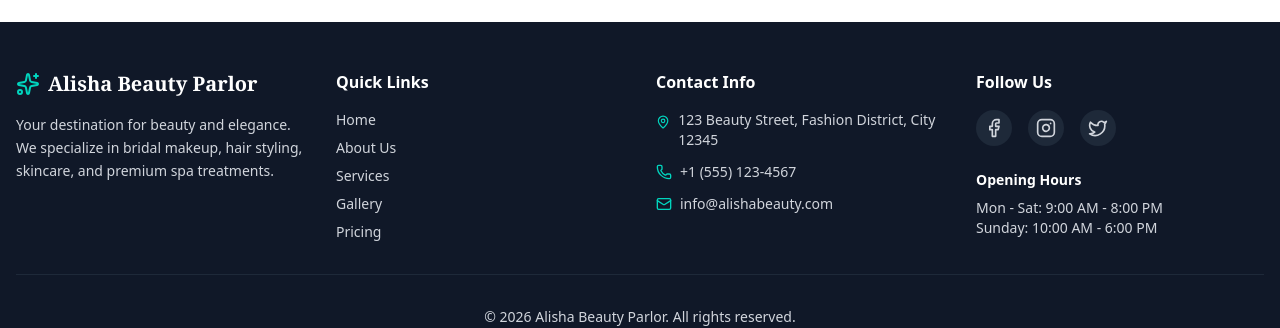
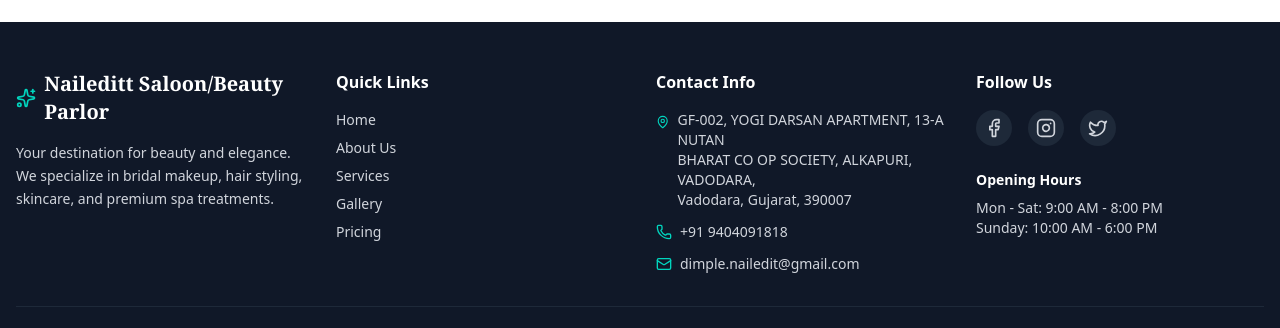
Before and after one commit to er-shubham-singh/salooon, a React (Vite) app: page /contact in a window 1280 px wide. Shown: the part 792-1120 px from the top of the page. Built offline with nearby package versions, Linux system fonts and the light colour scheme; no server answers; the HTML template or start-up script is replaced by a standard one.

Commit message:
add correct address

```diff
--- a/src/components/layout/Footer.jsx
+++ b/src/components/layout/Footer.jsx
@@ -21,7 +21,7 @@ export default function Footer() {
             <div className="flex items-center space-x-2 mb-4">
               <Sparkles className="w-6 h-6 text-teal-400" />
               <span className="text-xl font-serif font-bold text-white">
-                Alisha Beauty Parlor
+                 Naileditt Saloon/Beauty Parlor
               </span>
             </div>
 
@@ -77,18 +77,20 @@ export default function Footer() {
               <li className="flex items-start space-x-2">
                 <MapPin className="w-4 h-4 mt-1 text-teal-400" />
                 <span>
-                  123 Beauty Street, Fashion District, City 12345
+                  GF-002, YOGI DARSAN APARTMENT, 13-A NUTAN <br />
+BHARAT CO OP SOCIETY, ALKAPURI, VADODARA, <br />
+Vadodara, Gujarat, 390007
                 </span>
               </li>
 
               <li className="flex items-center space-x-2">
                 <Phone className="w-4 h-4 text-teal-400" />
-                <span>+1 (555) 123-4567</span>
+                <span>+91 9404091818</span>
               </li>
 
               <li className="flex items-center space-x-2">
                 <Mail className="w-4 h-4 text-teal-400" />
-                <span>info@alishabeauty.com</span>
+                <span>dimple.nailedit@gmail.com</span>
               </li>
             </ul>
           </div>
```
